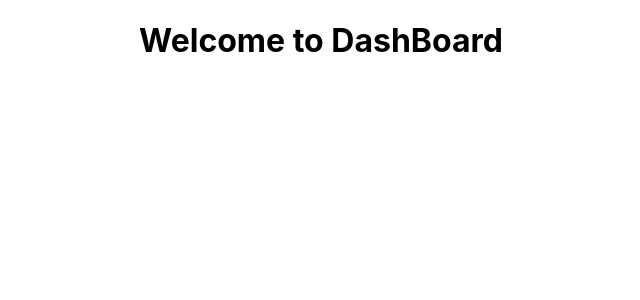
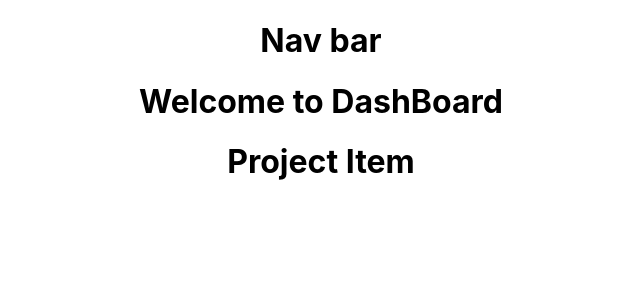
Before and after one commit to dexterchan/ppmtool_gradle, a React (Create React App) app in the folder ppmtool-react-client/: page / in a window 1280 px wide. Shown: the top 300 px of the page, without its empty margins (319-959 px from the left). Built offline with nearby package versions, Linux system fonts and the light colour scheme.

Commit message:
basic ui setup

```diff
--- a/ppmtool-react-client/src/App.js
+++ b/ppmtool-react-client/src/App.js
@@ -2,11 +2,13 @@
 import logo from "./logo.svg";
 import "./App.css";
 import Dashboard from "./components/Dashboard";
+import Header from "./components/Layout/Header";
 
 class App extends Component {
   render() {
     return (
       <div className="App">
+        <Header/>
         <Dashboard />
       </div>
     );
--- a/ppmtool-react-client/src/components/Dashboard.js
+++ b/ppmtool-react-client/src/components/Dashboard.js
@@ -1,11 +1,18 @@
 import React, { Component } from "react";
+import ProjectItem from "./Project/ProjectItem";
 
 class Dashboard extends Component {
   constructor() {
     super();
   }
   render() {
-    return <h1>Welcome to DashBoard</h1>;
+    return (
+      <div>
+      <h1>Welcome to DashBoard</h1>
+
+      <ProjectItem></ProjectItem>
+      </div>
+    );
   }
 }
 
--- /dev/null
+++ b/ppmtool-react-client/src/components/Layout/Header.js
@@ -0,0 +1,13 @@
+import React, { Component } from 'react'
+
+class Header extends Component {
+  render() {
+    return (
+      <div>
+        <h1>Nav bar</h1>
+      </div>
+    )
+  }
+}
+
+export default Header;
--- /dev/null
+++ b/ppmtool-react-client/src/components/Project/ProjectItem.js
@@ -0,0 +1,9 @@
+import React, { Component } from "react";
+
+class ProjectItem extends Component {
+  render() {
+    return <h1>Project Item</h1>;
+  }
+}
+
+export default ProjectItem;
```
